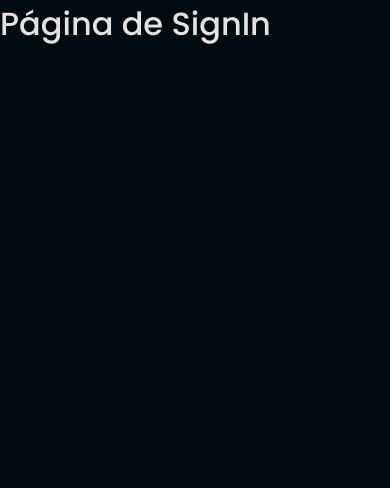
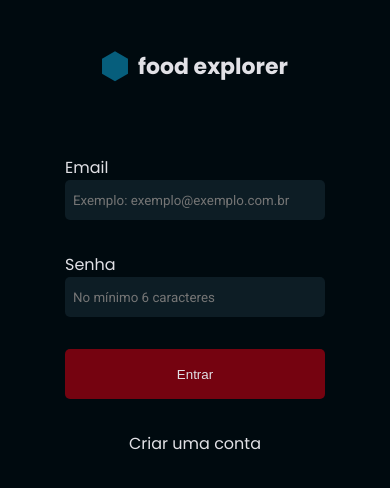
Before and after one commit to fcomateus/explorer-food-frontend, a React (Vite) app: page / in a window 390 px wide. Shown: the top 488 px of the page. Built offline with nearby package versions, Linux system fonts and the light colour scheme.

Commit message:
header menu mobile layout almost done

```diff
--- a/src/components/Header/index.jsx
+++ b/src/components/Header/index.jsx
@@ -1,16 +1,59 @@
 import { Container } from './style'
 import { AiOutlineMenu } from 'react-icons/ai'
 import { RxExit } from 'react-icons/rx'
+import { RxCross1 } from 'react-icons/rx'
 import { InputText } from '../InputText'
 import { Button } from '../Button'
+import { useState } from 'react'
 
 
 export function Header() {
+  const [menuOpened, setMenuOpened] = useState(false)
+
+  function handleClickMenu(event) {
+    setMenuOpened(prevState => !prevState)
+  }
+
+
   return (
     <Container>
-      <div id='menu'>
+      <div className={menuOpened ? 'opened-menu': 'closed-menu'}>
+        <header id='menu-header'>
+          <button
+            id='close-menu-button'
+            onClick={handleClickMenu}
+          >
+            <RxCross1/>
+          </button>
+
+          Menu
+        </header>
+
+        <div className="menu-body">
+          <InputText
+            id="menu-search"
+            placeholder="Busque por pratos ou ingredientes"
+          />
+
+          <div id="menu-search-results">
+          </div>
+
+          <div id='exit-wrapper'>
+            <button id="menu-exit-app">
+              Sair
+            </button>
+          </div>
+
+        </div>
+
+      </div>
+
+      <button
+        id='open-menu-button'
+        onClick={handleClickMenu}
+      >
         <AiOutlineMenu/>
-      </div>
+      </button>
 
       <div id='header'>
         <svg width="26" height="31" viewBox="0 0 26 31" fill="none" xmlns="http://www.w3.org/2000/svg">
--- a/src/components/Header/style.js
+++ b/src/components/Header/style.js
@@ -15,6 +15,70 @@ export const Container = styled.header`
   & svg {
     font-size: 24px;
   }
+
+  .closed-menu {
+    display: none;
+  }
+
+  .opened-menu {
+    display: block;
+    position: absolute;
+    z-index: 5;
+    top: 0;
+    left: 0;
+
+    background: ${({ theme }) => theme.COLORS.BACKGROUND_BODY};
+
+    width: 100vw;
+    height: 100vh;
+
+  }
+
+  .opened-menu #menu-header {
+    display: flex;
+    align-items: center;
+    gap: 16px;
+
+    height: 100px;
+    padding: 10px;
+
+    background-color: ${({ theme }) => theme.COLORS.HEADER};
+
+    font-size: 20px;
+  }
+
+  .opened-menu .menu-body {
+    margin: 32px 28px;
+  }
+
+  #open-menu-button {
+    background: none;
+    border: none;
+  }
+
+  .opened-menu #close-menu-button {
+    background: none;
+    border: none;
+  }
+
+  .opened-menu #menu-search-results {
+    margin: 16px 0;
+    min-height: 36px;
+    max-height: 400px;
+
+    overflow-y: scroll;
+  }
+
+  .opened-menu #exit-wrapper {
+    border-bottom: 1px solid ${({ theme }) => theme.COLORS.TAG_EXIBITION};
+  }
+
+  .opened-menu #menu-exit-app {
+    border: none;
+    background: none;
+    font-size: 24px;
+  }
+
 
   #search {
     display: none;
@@ -67,7 +131,7 @@ export const Container = styled.header`
     width: 300px;
    }
 
-   #menu {
+   #open-menu-button {
     display: none;
    }
 
--- /dev/null
+++ b/src/pages/Home/index.jsx
@@ -0,0 +1,10 @@
+import { Container } from './styles'
+import { Header } from '../../components/Header'
+
+export function Home() {
+  return (
+    <Container>
+      <Header/>
+    </Container>
+  )
+}
--- /dev/null
+++ b/src/pages/Home/styles.js
@@ -0,0 +1,5 @@
+import styled from "styled-components";
+
+export const Container = styled.div`
+
+`
--- a/src/pages/SignIn/index.jsx
+++ b/src/pages/SignIn/index.jsx
@@ -1,10 +1,54 @@
-import { Container } from "./style";
+import { Container } from './style';
+import { Link } from 'react-router-dom'
+import { Button } from '../../components/Button'
+import { InputText } from '../../components/InputText'
 
 export function SignIn() {
-  return (
+  return(
     <Container>
-      <h1>Página de SignIn</h1>
+      <div id='header'>
+        <svg width="26" height="31" viewBox="0 0 26 31" fill="none" xmlns="http://www.w3.org/2000/svg">
+          <path d="M13 0.366394L25.9904 7.86639V22.8664L13 30.3664L0.00961876 22.8664V7.86639L13 0.366394Z" fill="#065E7C"/>
+        </svg>
+
+        <div>
+          food explorer
+        </div>
+      </div>
+
+      <form className='flex-column'>
+        <h2>Faça login</h2>
+
+        <div className="input-wrapper">
+          <label htmlFor="email">Email</label>
+          <InputText
+            id="email"
+            placeholder="Exemplo: exemplo@exemplo.com.br"
+          />
+        </div>
+
+        <div className="input-wrapper">
+          <label htmlFor="password">Senha</label>
+          <InputText
+            id="email"
+            min='6'
+            placeholder="No mínimo 6 caracteres"
+          />
+        </div>
+
+        <div className="input-wrapper">
+          <Button
+            color='#750310'
+            text="Entrar"
+            />
+        </div>
+
+        <div id='link-to-signup'>
+          <Link to='/signup'>Criar uma conta</Link>
+        </div>
+      </form>
+
+
     </Container>
-
   )
 }
--- a/src/pages/SignIn/style.js
+++ b/src/pages/SignIn/style.js
@@ -1,5 +1,80 @@
 import styled from "styled-components";
+import { SIZES } from "../../utils/sizes";
 
 export const Container = styled.div`
+    display: flex;
+    flex-direction: column;
+    align-items: center;
+    justify-content: center;
+
+
+  .flex-column {
+    display: flex;
+    flex-direction: column;
+    align-items: center;
+    justify-content: center;
+  }
+
+  .input-wrapper {
+    width: 280px;
+    padding-inline: 10px;
+    margin-top: 32px;
+  }
+
+  #header {
+    display: flex;
+    align-items: center;
+    justify-content: center;
+    gap: 10px;
+
+    font-weight: bold;
+    font-size: 22px;
+    margin: 50px 0 40px;
+  }
+
+  form h2 {
+    display: none;
+  }
+
+  #link-to-signup {
+    margin: 32px;
+  }
+
+  @media(min-width: ${SIZES.laptopL}) {
+    & {
+      padding: 180px 200px 0;
+      flex-direction: row;
+      justify-content: space-between;
+    }
+
+    #header {
+      font-size: 40px;
+    }
+
+    #header svg {
+      width: 50px;
+      height: 50px;
+    }
+
+    .input-wrapper {
+      width: 350px;
+    }
+
+    form {
+      background: ${({ theme }) => theme.COLORS.HEADER};
+      padding: 64px;
+      border-radius: 16px;
+    }
+
+    form h2 {
+      display: inline;
+    }
+  }
+
+  @media(min-width: ${SIZES.desktop}) {
+    & {
+      padding-inline: 300px
+    }
+  }
 
 `
--- a/src/pages/Signup/index.jsx
+++ b/src/pages/Signup/index.jsx
@@ -3,7 +3,7 @@ import { Link } from 'react-router-dom'
 import { Button } from '../../components/Button'
 import { InputText } from '../../components/InputText'
 
-export function Signup() {
+export function SignUp() {
   return(
     <Container>
       <div id='header'>
--- a/src/pages/Signup/style.js
+++ b/src/pages/Signup/style.js
@@ -17,7 +17,7 @@ export const Container = styled.div`
 
   .input-wrapper {
     width: 280px;
-    padding: 10px;
+    padding-inline: 10px;
     margin-top: 32px;
   }
 
@@ -42,7 +42,7 @@ export const Container = styled.div`
 
   @media(min-width: ${SIZES.laptopL}) {
     & {
-      padding: 90px 200px;
+      padding: 130px 200px 0;
       flex-direction: row;
       justify-content: space-between;
     }
--- a/src/routes/auth.routes.jsx
+++ b/src/routes/auth.routes.jsx
@@ -1,13 +1,17 @@
 import { Routes, Route } from 'react-router-dom'
 
-import { Signup } from '../pages/Signup'
+import { SignUp } from '../pages/Signup'
 import { SignIn } from '../pages/SignIn'
+
+//app routes
+import { Home } from '../pages/Home'
 
 export function AuthRoutes() {
   return (
     <Routes>
       <Route path='/' element={<SignIn/>}/>
-      <Route path='/signup' element={<Signup/>}/>
+      <Route path='/signup' element={<SignUp/>}/>
+      <Route path='/home' element={<Home/>}/>
     </Routes>
   )
 }
```
